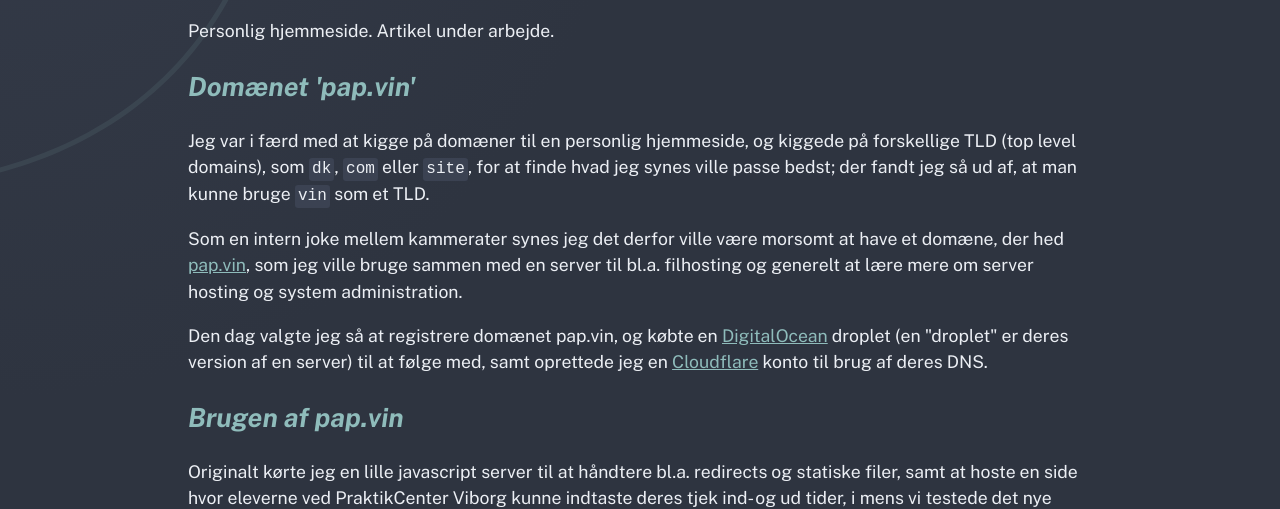
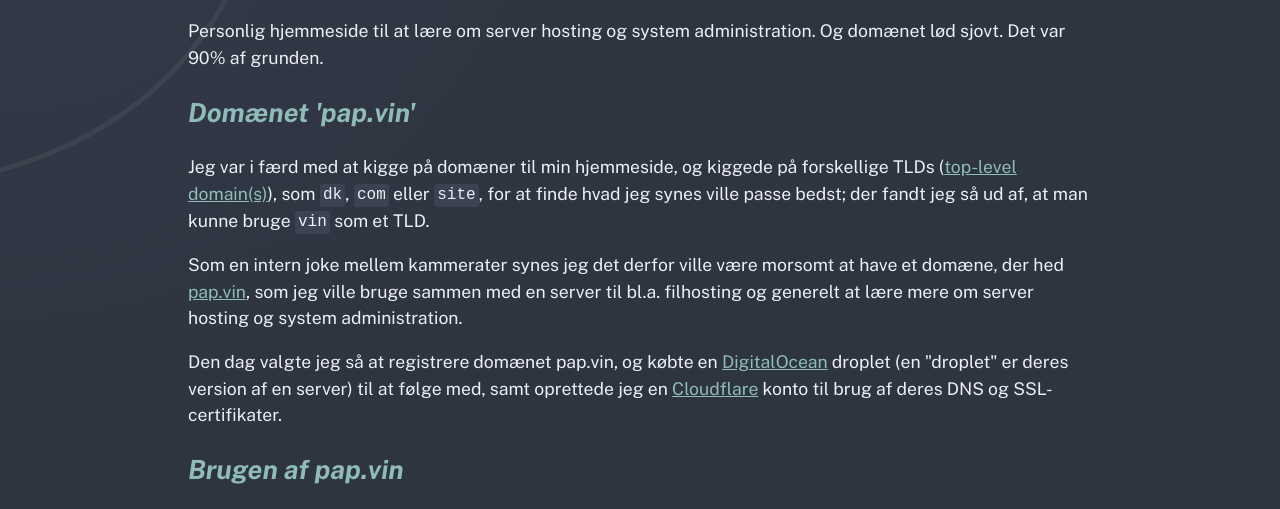
Before and after one commit to camper0008/tphollebeek, an Eleventy site: page src/layout/projects/pap.vin.md in a window 1280 px wide. Shown: the part 243-752 px from the top of the page. Built offline with nearby package versions, Linux system fonts and the light colour scheme; Eleventy itself is replaced by a stand-in of ours; files that its build step writes are made by us from their sources; a small style sheet from the web is missing.

Commit message:
additional info

```diff
--- a/src/layout/projects/pap.vin.md
+++ b/src/layout/projects/pap.vin.md
@@ -1,6 +1,6 @@
 ---
 title: pap.vin
-description: Personlig hjemmeside. Artikel under arbejde.
+description: Personlig hjemmeside til at lære om server hosting og system administration. Og domænet lød sjovt. Det var 90% af grunden.
 date: 2022-01-11
 tags: ["project", "nginx", "server hosting", "sysadmin"]
 layout: article.njk
@@ -8,11 +8,11 @@ layout: article.njk
 
 ## Domænet 'pap.vin'
 
-Jeg var i færd med at kigge på domæner til en personlig hjemmeside, og kiggede på forskellige TLD (top level domains), som `dk`, `com` eller `site`, for at finde hvad jeg synes ville passe bedst; der fandt jeg så ud af, at man kunne bruge `vin` som et TLD.
+Jeg var i færd med at kigge på domæner til min hjemmeside, og kiggede på forskellige TLDs ([top-level domain(s)](https://en.wikipedia.org/wiki/Top-level_domain)), som `dk`, `com` eller `site`, for at finde hvad jeg synes ville passe bedst; der fandt jeg så ud af, at man kunne bruge `vin` som et TLD.
 
 Som en intern joke mellem kammerater synes jeg det derfor ville være morsomt at have et domæne, der hed [pap.vin](https://pap.vin), som jeg ville bruge sammen med en server til bl.a. filhosting og generelt at lære mere om server hosting og system administration.
 
-Den dag valgte jeg så at registrere domænet pap.vin, og købte en [DigitalOcean](https://www.digitalocean.com) droplet (en "droplet" er deres version af en server) til at følge med, samt oprettede jeg en [Cloudflare](https://www.cloudflare.com) konto til brug af deres DNS.
+Den dag valgte jeg så at registrere domænet pap.vin, og købte en [DigitalOcean](https://www.digitalocean.com) droplet (en "droplet" er deres version af en server) til at følge med, samt oprettede jeg en [Cloudflare](https://www.cloudflare.com) konto til brug af deres DNS og SSL-certifikater.
 
 ## Brugen af pap.vin
 
```
